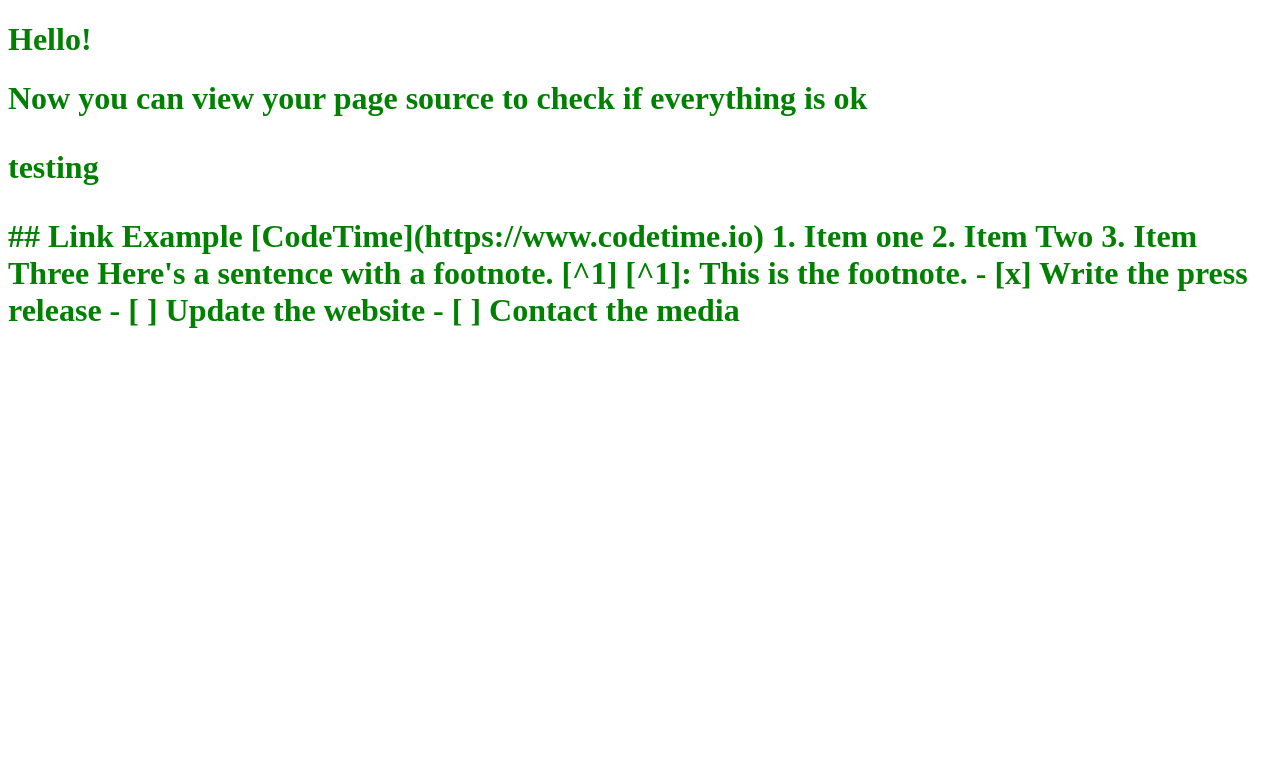
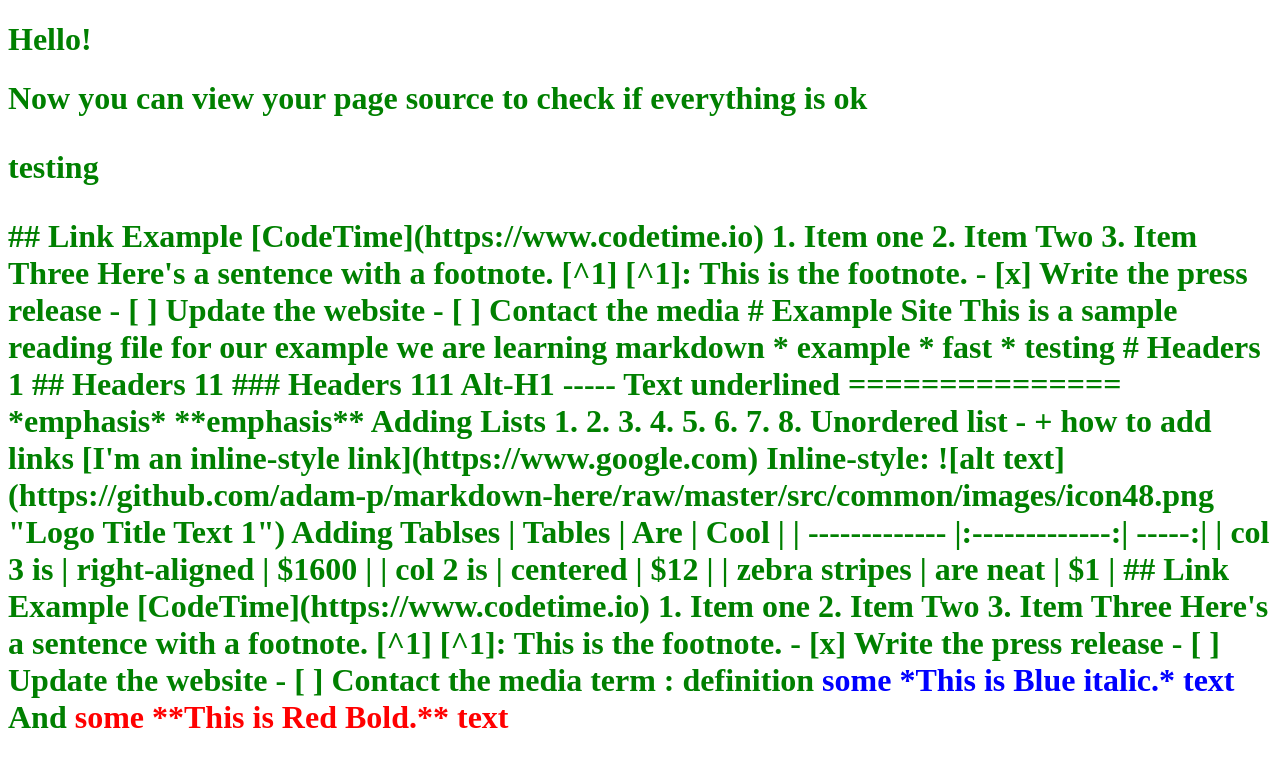
Before and after one commit to Manchester2/blog1, a plain HTML site: page index.html in a window 1280 px wide. Drawn offline with Linux system fonts and the light colour scheme.

Commit message:
Update index.html

```diff
--- a/index.html
+++ b/index.html
@@ -24,6 +24,79 @@ Here's a sentence with a footnote. [^1]
 - [ ] Update the website
 - [ ] Contact the media
 
+			# Example Site
+
+This is a sample reading file for our example
+we are learning markdown
+
+* example
+* fast
+* testing
+# Headers 1
+## Headers 11
+### Headers 111
+Alt-H1
+-----
+Text underlined
+===============
+*emphasis*
+**emphasis**
+
+Adding Lists
+1.
+2.
+3.
+4.
+5.
+6.
+7.
+8.
+
+Unordered list
+-
++
+
+how to add links
+[I'm an inline-style link](https://www.google.com)
+Inline-style:
+![alt text](https://github.com/adam-p/markdown-here/raw/master/src/common/images/icon48.png "Logo Title Text 1")
+
+Adding Tablses
+
+| Tables        | Are           | Cool  |
+| ------------- |:-------------:| -----:|
+| col 3 is      | right-aligned | $1600 |
+| col 2 is      | centered      |   $12 |
+| zebra stripes | are neat      |    $1 |
+
+
+## Link Example
+
+[CodeTime](https://www.codetime.io)
+
+1. Item one
+2. Item Two
+3. Item Three
+
+
+Here's a sentence with a footnote. [^1]
+
+[^1]: This is the footnote.
+
+- [x] Write the press release
+- [ ] Update the website
+- [ ] Contact the media
+
+
+term
+: definition
+
+
+<span style="color:blue">some *This is Blue italic.* text</span>
+And
+<span style="color:red">some **This is Red Bold.** text</span>
+
+
 
 </body>
 </html>
```
